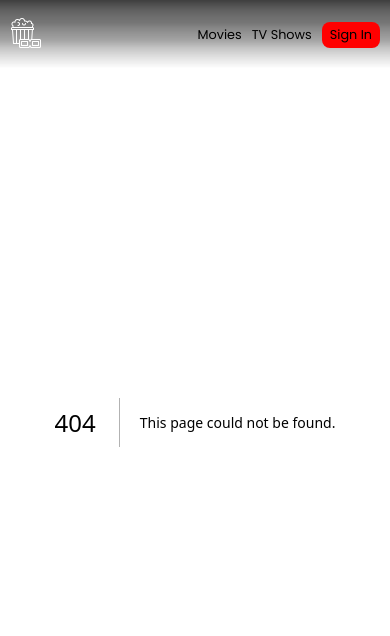
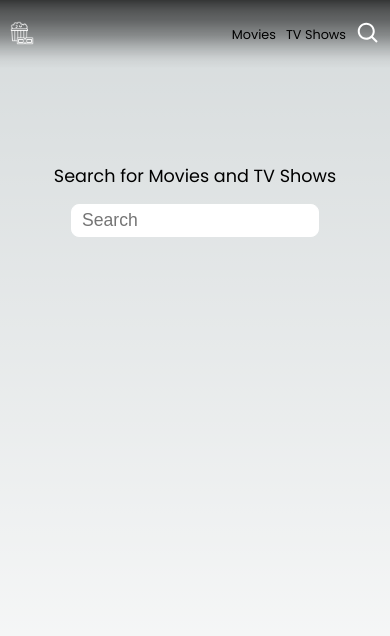
Before and after one commit to SuljkanovicAmir/moviesdatabase-nextjs, a Next.js app: page /search in a window 390 px wide. Before the commit this address had no page. Shown: the top 636 px of the page. Built offline with nearby package versions, Linux system fonts and the light colour scheme.

Commit message:
Added search component

```diff
--- a/app/header/page.jsx
+++ b/app/header/page.jsx
@@ -1,6 +1,7 @@
 import Link from 'next/link';
 import Image from 'next/image';
 import Logo from '../../public/logo.png'
+import SearchIcon from '../../public/search.svg'
 
 export default function Header() {
     return (
@@ -13,13 +14,18 @@ export default function Header() {
                       </Link>
                     </li>
                     <li className='nav-movies'>
-                      <Link href="/movies">
+                      <Link href="/search">
                        Movies
                       </Link>
                     </li>
                     <li>
                       <Link href="/tv">
                        TV Shows
+                      </Link>
+                    </li>
+                    <li>
+                      <Link href="/search">
+                        <Image className="search-img" priority src={SearchIcon} alt='logo' width={500} height={500}/>
                       </Link>
                     </li>
                     <li className='sign-in-btn'>
--- a/app/loading/page.jsx
+++ b/app/loading/page.jsx
@@ -9,7 +9,7 @@ export default function Loading() {
     useEffect(() => {
         const timeoutId = setTimeout(() => {
           setShow(true);
-        }, 1000);
+        }, 1800);
 
         return () => {
           clearTimeout(timeoutId);
--- a/app/movie/[movie]/page.jsx
+++ b/app/movie/[movie]/page.jsx
@@ -17,7 +17,7 @@ export default async function MovieDetail ( {params}) {
     return (
         <div className="details-container">
             <div className="details">
-                <div>
+                <div className="backdrop-div">
                     <div className="backdrop"></div>
                     <Image className="detailed-poster" priority src={imagePath + res.backdrop_path} alt={res.title} width={1000} height={1000}/>
                 </div>
--- a/app/movie/[movie]/similarMovies/page.jsx
+++ b/app/movie/[movie]/similarMovies/page.jsx
@@ -8,10 +8,7 @@ async function fetchSimilar(movie) {
     const res = await data.json()
     const resResults = res.results;
     return resResults;
-
 }
-
-
 
 
 export default async function SimilarMovies( { params }) {
--- a/app/movies/popularMovies/page.jsx
+++ b/app/movies/popularMovies/page.jsx
@@ -16,7 +16,7 @@ export default function Movie ({ title, id, release_date, poster_path, votes}) {
                         <p>{votes}</p>
                     </div>
                 </div>
-                <Image className="poster"src={imagePath + poster_path} priority alt={title} width={500} height={500}/>
+                <Image className="poster" src={imagePath + poster_path} priority alt={title} width={500} height={500}/>
             </Link>
         </div>
     );
--- /dev/null
+++ b/app/search/page.jsx
@@ -0,0 +1,62 @@
+"use client"
+
+import Image from "next/image";
+import Link from "next/link";
+import { useState } from "react";
+
+
+
+
+
+export default function Search() {
+
+    const [query, setQuery] = useState('');
+    const [results, setResults] = useState([]);
+    const imagePath = 'https://image.tmdb.org/t/p/original'
+
+    console.log(results)
+    const handleSearch = async () => {
+        const url = `https://api.themoviedb.org/3/search/multi?api_key=${process.env.NEXT_PUBLIC_API_KEY}&query=${query}&include_adult=false&include_video=false&media_type=movie,tv`;
+        try {
+        const response = await fetch(url);
+        const data = await response.json();
+        const filteredResults = data.results.filter((result) => result.media_type !== "person");
+        setResults(filteredResults);
+        } catch (error) {
+        console.error(error);
+        }
+    };
+
+    const handleQueryChange = (event) => {
+        const searchQuery = event.target.value;
+        setQuery(searchQuery);
+        if (searchQuery.length > 0) {
+          handleSearch(searchQuery);
+        } else {
+          setResults([]);
+        }
+      };
+
+    return (
+        <div className="search-div">
+            <div className="input-div">
+                <label>Search for Movies and TV Shows</label>
+                <input type="text" placeholder="Search" value={query} onChange={handleQueryChange} />
+            </div>
+            <div className="movie-list-div">
+            {results.length > 0 &&
+            <>
+                <h3>Results</h3>
+                <div className="movie-list">
+                {results.map((result) => (
+                    <Link key={result.id}  href={`${result.title ? `/movie/${result.id}` :  `/tv/${result.id}`}`}>
+                        <Image className="poster"src={result.poster_path ? imagePath + result.poster_path : imagePath + result.profile_path} priority alt={result.title ? result.title : result.name} width={500} height={500}/>
+                    </Link>
+                ))}
+                </div>
+            </>
+            }
+            </div>
+        </div>
+    );
+}
--- a/app/styles/style.css
+++ b/app/styles/style.css
@@ -103,6 +103,18 @@ a {
   text-decoration: none;
 }
 
+
+input,
+img,
+textarea,
+button,
+select,
+a,
+div {
+    -webkit-tap-highlight-color: transparent;
+}
+
+
 @media (prefers-color-scheme: dark) {
   html {
     color-scheme: dark;
@@ -124,7 +136,7 @@ header > nav {
   left: 0;
   right: 0;
   background: linear-gradient(rgba(0, 0, 0, 0.5) 0.48%, rgba(0, 0, 0, 0.47) 3.73%, rgba(0, 0, 0, 0.443) 6.67%, rgba(0, 0, 0, 0.424) 9.29%, rgba(0, 0, 0, 0.404) 11.98%, rgba(0, 0, 0, 0.384) 14.88%, rgba(0, 0, 0, 0.37) 18.18%, rgba(0, 0, 0, 0.34) 25%, rgba(0, 0, 0, 0.32) 32.4%, rgba(0, 0, 0, 0.28) 39.23%, rgba(0, 0, 0, 0.24) 47.42%, rgba(0, 0, 0, 0.2) 57.17%, rgba(0, 0, 0, 0.12) 68.67%, rgba(0, 0, 0, 0.06) 82.12%, rgba(0, 0, 0, 0) 97.71%);
-  z-index: 1;
+  z-index: 10;
 }
 
 
@@ -140,6 +152,11 @@ header > nav > ul {
   width: 32px;
   height: 32px;
   filter: invert(1);
+}
+
+.search-img {
+  width: 32px;
+  height: 32px;
 }
 
 .nav-movies {
@@ -343,7 +360,7 @@ header > nav > ul {
   justify-content: center;
   align-items: center;
   background: rgb(0,0,0);
-  background: linear-gradient(83deg, rgba(0,0,0,1) 10%, rgba(2,1,25,1) 27%, rgba(7,2,24,1) 40%, rgba(9,3,31,1) 69%, rgba(0,0,0,1) 91%);
+  background: linear-gradient(83deg, rgb(0 0 0) 10%, rgb(2 2 14) 27%, rgb(4, 1, 15) 40%, rgb(4 0 14) 69%, rgba(0,0,0,1) 91%);
   z-index: 55;
   pointer-events: none;
 }
@@ -406,6 +423,10 @@ header > nav > ul {
   background: linear-gradient(270deg,rgb(38 38 38/5%) 60%,hsla(0,0%,7%,.37) 79%,#000 91%), linear-gradient(90deg,rgb(38 38 38/5%) 60%,hsla(0,0%,7%,.37) 79%,#000 92%), linear-gradient(181deg,rgb(38 38 38/5%) 60%,hsla(0,0%,7%,.37) 79%,#000 91%);
 }
 
+.details .backdrop-div {
+  height: 90vh;
+}
+
 .details-container {
   display: flex;
   justify-content: center;
@@ -454,14 +475,44 @@ header > nav > ul {
 }
 
 .vote-average > span {
-  font-size: 0.9em;
+  font-size: 0.8em;
   color: rgb(187, 187, 187);
 }
 
 
+.search-div {
+  height: 100vh;
+  width: 100%;
+  display: flex;
+  justify-content: flex-start;
+  flex-direction: column;
+  padding: 50px 50px 50px 5%;
+}
+
+.input-div {
+  height: 200px;
+  display: flex;
+  justify-content: center;
+  align-items: center;
+  flex-direction: column;
+  gap: 15px;
+  font-size: 1.5em;
+}
+
+.input-div input {
+  padding: 5px 10px;
+  border: 1px solid white;
+  border-radius: 8px;
+  font-size: 1em;
+  color: black;
+  background-color: rgb(255, 255, 255);
+}
 
 
 @media screen and (max-width: 764px) {
+  header {
+    height: 60px;
+  }
   header ul {
     font-size: 0.8em;
   }
@@ -489,9 +540,11 @@ header > nav > ul {
     gap: 10px;
     padding: 5px 10px;
   }
+
+
   .detailed-poster {
-    width: 200%;
-    height: 50vh;
+    width: auto;
+    height: 60vh;
     transform: translateX(-25%);
   }
   .details {
@@ -499,9 +552,14 @@ header > nav > ul {
   }
   .details-info {
     width: 100%;
+    margin-bottom: 50px;
   }
+  .details .backdrop-div {
+    height: 61vh;
+  }
+
   .details .backdrop {
-    height: 51vh;
+    height: 61vh;
     z-index: 1;
     background: linear-gradient(180deg, rgb(38 38 38 / 5%) 60%, rgb(18 18 18 / 37%) 79%, rgb(0 0 0) 91%);
   }
@@ -513,19 +571,34 @@ header > nav > ul {
 
   .info {
     position: absolute;
-    top: 35%;
+    top: 40%;
     left: 5%;
     z-index: 2;
     width: 90%;
     line-height: 30px;
 }
   .info > div {
-    font-size: 0.9em;
-    gap: 5px;
+    font-size: 0.8em;
+    gap: 4px;
   }
 
   .info h2 {
     font-size: 1.8em;
   }
+  .sign-in-btn {
+    display: none;
+  }
+  .search-img,
+  .logo-img {
+    width: 24px;
+    height: 24px;
+  }
 
+  .search-div {
+    padding: unset;
+    padding-top: 100px;
+  }
+  .input-div {
+    font-size: 1.1em;
+  }
 }
--- a/app/tv/[tv]/page.jsx
+++ b/app/tv/[tv]/page.jsx
@@ -17,7 +17,7 @@ export default async function TvDetails ( {params}) {
     return (
         <div className="details-container">
             <div className="details">
-                <div>
+                <div className="backdrop-div">
                     <div className="backdrop"></div>
                     <Image className="detailed-poster" quality={100} priority src={imagePath + res.backdrop_path} alt={res.name} width={1000} height={1000}/>
                 </div>
```
Also changed, not shown: app/trending/page.jsx (+5 -3 lines), public/search.svg (added).
